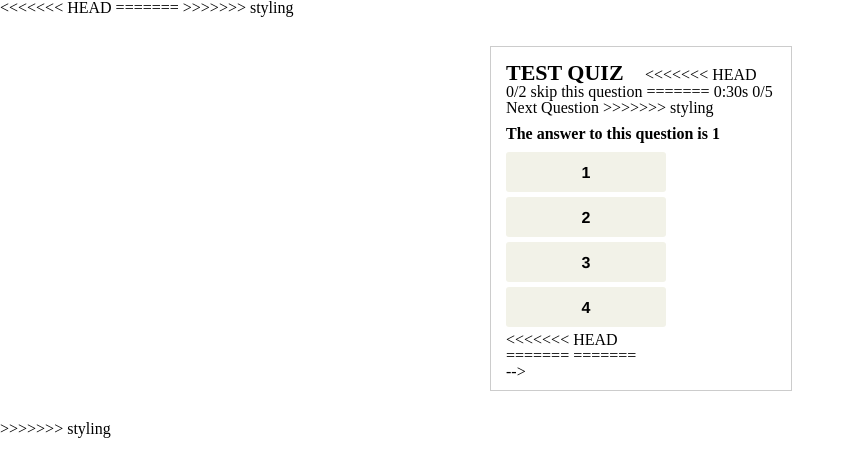
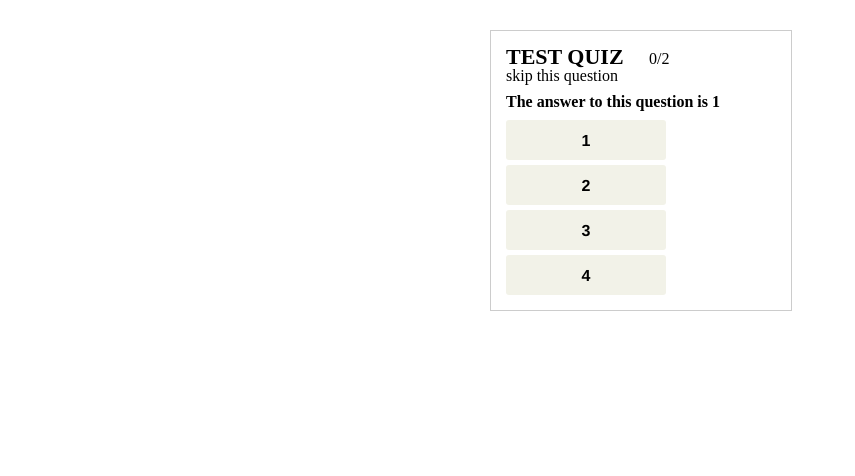
Before and after one commit to GlobeQuiz/globe-quiz, a website: page quiz.html in a window 1280 px wide. Shown: the whole page, without its empty margins (0-855 px from the left). Drawn offline with nearby package versions, Linux system fonts and the light colour scheme.

Commit message:
Fixed merge conflicts

```diff
--- a/css/quiz.css
+++ b/css/quiz.css
@@ -41,6 +41,9 @@
   padding-top: 14px;
   font-family: 'helvetica', sans-serif;
   font-weight: 700;
+}
+.quiz .hide {
+  display: none;
 }
 .quiz__summary--hidden {
   display: none;
--- a/quiz.html
+++ b/quiz.html
@@ -5,13 +5,9 @@
 	<meta http-equiv="X-UA-Compatible" content="IE=edge,chrome=1">
 	<title>Quiz</title>
 	<link rel="stylesheet" href="css/quiz.css" type="text/css">
-<<<<<<< HEAD
+	<link rel="stylesheet" href="css/html5_reset.css" type="text/css">
 	<script src="https://code.jquery.com/jquery-2.1.3.min.js"></script>
 	<script src="js/script.js"></script>
-=======
-  <link rel="stylesheet" href="css/html5_reset.css" type="text/css">
-  <script src="//ajax.googleapis.com/ajax/libs/jquery/1.7.2/jquery.min.js" type="text/javascript"></script>
->>>>>>> styling
  </head>
  <body>
 
@@ -21,15 +17,9 @@
 	<div class="quiz">
 		<div class="quiz__header">
 			<h1 class="quiz__title">TEST QUIZ</h1>
-<<<<<<< HEAD
 			<div class="quiz__timer"></div>
 			<div class="quiz__progress">0/2</div>
 			<div class="quiz__next">skip this question</div>
-=======
-			<div class="quiz__timer">0:30s</div>
-			<div class="quiz__progress">0/5</div>
-			<div class="quiz__next">Next Question</div>
->>>>>>> styling
 		</div>
 
 		<div class="quiz__body">
@@ -57,11 +47,7 @@
 				</li>
 			</ul>
 		</div>
-<<<<<<< HEAD
-		<div class="quiz__body hide">
-=======
-<!-- 		<div class="quiz__body">
->>>>>>> styling
+<!-- 		<div class="quiz__body hide">
 			<h3 calss="quiz__question">Which photo matches the following?</h3>
 			<img src="https://cdn.urbantimes.co/wp-content/uploads/2014/02/p.jpg" class="quiz__question-image">
 
@@ -86,23 +72,16 @@
 					<p class="quiz__answer-text">You should have clicked the lion.</p>
 				</li>
 			</ul>
-<<<<<<< HEAD
 		</div>
 		<div class="finalScreen hide">
 			This is the last screen
 			<div class="quiz-answers"></div>
 			<div class="your-answers"></div>
 		</div>
-	</div>
-	<!-- END QUIZ -->
-=======
 	</div> -->
-	</div>
 	<!-- END QUIZ -->
 
-
 	</div>
-
->>>>>>> styling
+</div>
  </body>
 </html>
```
Also changed, not shown: 1 other file. Lines whose indentation alone changed are shown as unchanged.
